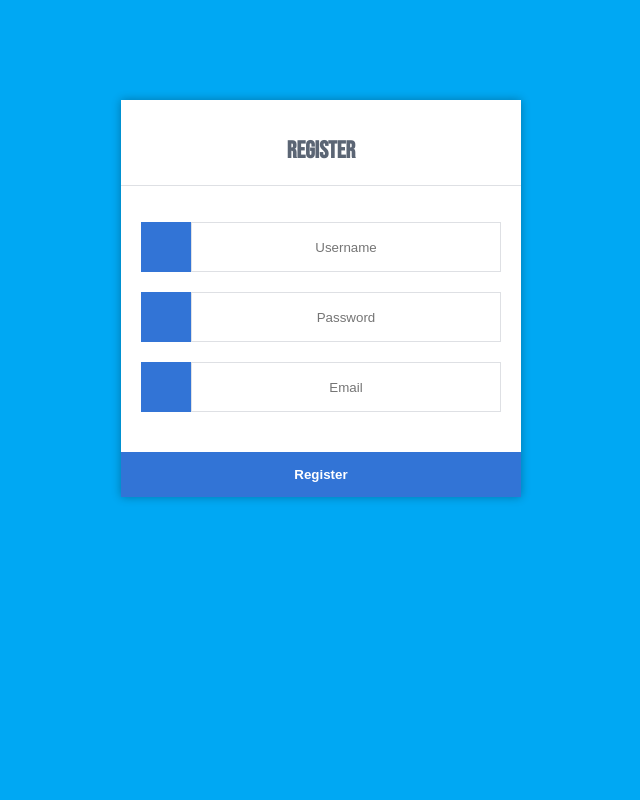
After one commit to AlexWilson06/Propoganda, a PHP site: page /register.html in a window 1280 px wide. The commit adds this page. Shown: the whole page, without its empty margins (319-959 px from the left). Run offline with PHP 8.4, Linux system fonts and the light colour scheme.

Commit message:
fixed up site and tutorial
fixed up part of my site and worked on the tutorial for the registration page

```diff
--- a/css/style.css
+++ b/css/style.css
@@ -1,5 +1,4 @@
 /* General styles */
-@media screen and (min-width: 420px) {
 * {
   box-sizing: border-box;
   text-align: center;
@@ -11,6 +10,56 @@ body {
   height: 100vh;
   display: flex;
   flex-direction: column;
+}
+.register {
+  width: 400px;
+  background-color: #ffffff;
+  box-shadow: 0 0 9px 0 rgba(0, 0, 0, 0.3);
+  margin: 100px auto;
+}
+.register h1 {
+  text-align: center;
+  color: #5b6574;
+  font-size: 24px;
+  padding: 20px 0 20px 0;
+  border-bottom: 1px solid #dee0e4;
+}
+.register form {
+  display: flex;
+  flex-wrap: wrap;
+  justify-content: center;
+  padding-top: 20px;
+}
+.register form label {
+  display: flex;
+  justify-content: center;
+  align-items: center;
+  width: 50px;
+ height: 50px;
+  background-color: #3274d6;
+  color: #ffffff;
+}
+.register form input[type="password"], .register form input[type="text"], .register form input[type="email"] {
+  width: 310px;
+  height: 50px;
+  border: 1px solid #dee0e4;
+  margin-bottom: 20px;
+  padding: 0 15px;
+}
+.register form input[type="submit"] {
+  width: 100%;
+  padding: 15px;
+  margin-top: 20px;
+  background-color: #3274d6;
+ border: 0;
+  cursor: pointer;
+  font-weight: bold;
+  color: #ffffff;
+  transition: background-color 0.2s;
+}
+.register form input[type="submit"]:hover {
+background-color: #2868c7;
+  transition: background-color 0.2s;
 }
 /* Layout */
 .MainCollumn {
@@ -76,7 +125,7 @@ body {
   background-color: #f8e18f;
   border: 0.5vh solid rgb(49, 49, 49);
   font-size: 3vh;
-  height: 92.5vh;
+  height: 90vh;
   top: 60px;
   left: 0;
   overflow: hidden;
@@ -135,7 +184,7 @@ body {
   height: 25vh;
   width: 80vw;
   position: absolute;
-  bottom: 2vh;
+  top: 65vh;
   left: 20vw;
   display: flex;
   justify-content: space-between;
@@ -333,7 +382,6 @@ body {
   width: 100%;
   height: auto;
   display: block;
-}
 }
   /* Responsive Layout/Media Queries */
 @media screen and (max-width: 420px) {
--- /dev/null
+++ b/register.html
@@ -0,0 +1,32 @@
+<!DOCTYPE html>
+<html>
+	<head>
+        <link rel="preconnect" href="https://fonts.googleapis.com">
+        <link rel="preconnect" href="https://fonts.gstatic.com" crossorigin>
+        <link href="https://fonts.googleapis.com/css2?family=Bebas+Neue&display=swap" rel="stylesheet">
+        <title>Propaganda Clicker: Register</title>
+        <meta charset="UTF-8">
+        <meta name="viewport" content="width=device-width, initial-scale=1">
+        <link rel="stylesheet" href="css/style.css">
+	</head>
+	<body>
+		<div class="register">
+			<h1>Register</h1>
+			<form action="register.php" method="post" autocomplete="off">
+				<label for="username">
+					<i class="fas fa-user"></i>
+				</label>
+				<input type="text" name="username" placeholder="Username" id="username" required>
+				<label for="password">
+					<i class="fas fa-lock"></i>
+				</label>
+				<input type="password" name="password" placeholder="Password" id="password" required>
+				<label for="email">
+					<i class="fas fa-envelope"></i>
+				</label>
+				<input type="email" name="email" placeholder="Email" id="email" required>
+				<input type="submit" value="Register">
+			</form>
+		</div>
+	</body>
+</html>
--- /dev/null
+++ b/register.php
@@ -0,0 +1,4 @@
+<?php
+// Include the database connection setup file
+include 'setup.php';
+?>
```
Also changed, not shown: Leaderboard.php (+15 -14 lines).
